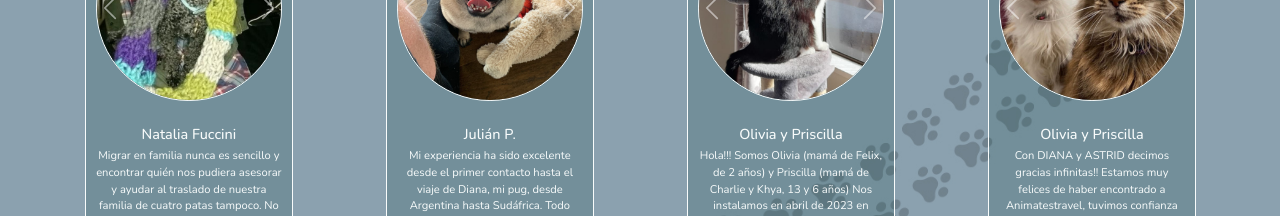
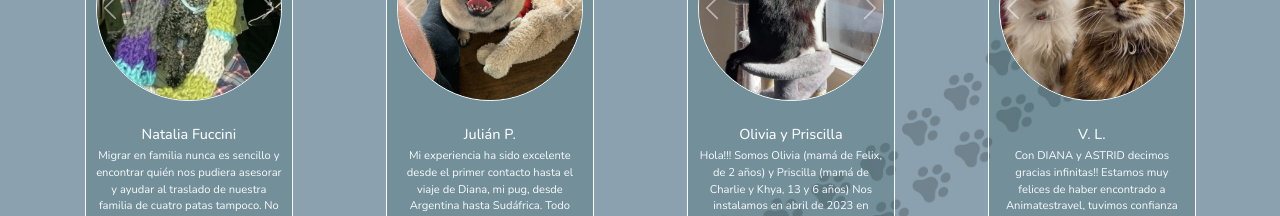
Before and after one commit to fstempler/animatesTravel, a React (Vite) app: page / in a window 1280 px wide. Shown: the part 3240-3456 px from the top of the page. Built offline with nearby package versions, Linux system fonts and the light colour scheme.

Commit message:
FIX REVIEW CARD

```diff
--- a/src/Components/Reviews/Reviews.jsx
+++ b/src/Components/Reviews/Reviews.jsx
@@ -74,7 +74,7 @@ const Reviews = () => {
                         imageUrl1={review41}
                         imageUrl2={review41}
                         imageUrl3={review41}
-                        title={"Olivia y Priscilla"}
+                        title={"V. L."}
                         text={t("cReview1Text4")}
                         animation={'flip-up'}
                         />
```
Also changed, not shown: AnimatesTravel.txt (added).
